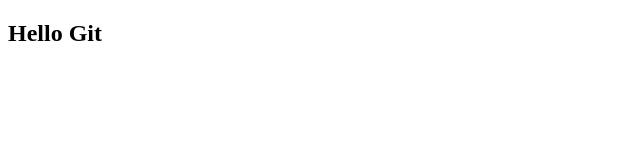
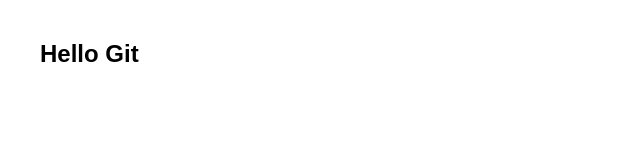
Before and after one commit to learncloudhub/git-practice, a plain HTML site: page index.html in a window 1280 px wide. Shown: the whole page, without its empty margins (0-640 px from the left). Drawn offline with Linux system fonts and the light colour scheme.

Commit message:
add style

```diff
--- a/index.html
+++ b/index.html
@@ -4,6 +4,13 @@
 	<meta charset="UTF-8">
 	<meta name="viewport", content="width=device-width, initial-scale=1.0">
 	<title>Hello Git Smaple</title>
+		<style>
+			body {
+				backgroun-color: lightblue;
+				margin: 40px;
+				font-family: Arial;
+			}
+		</style>
 	</Head>
 	<body>
 		<h2>Hello Git</h2>
```
